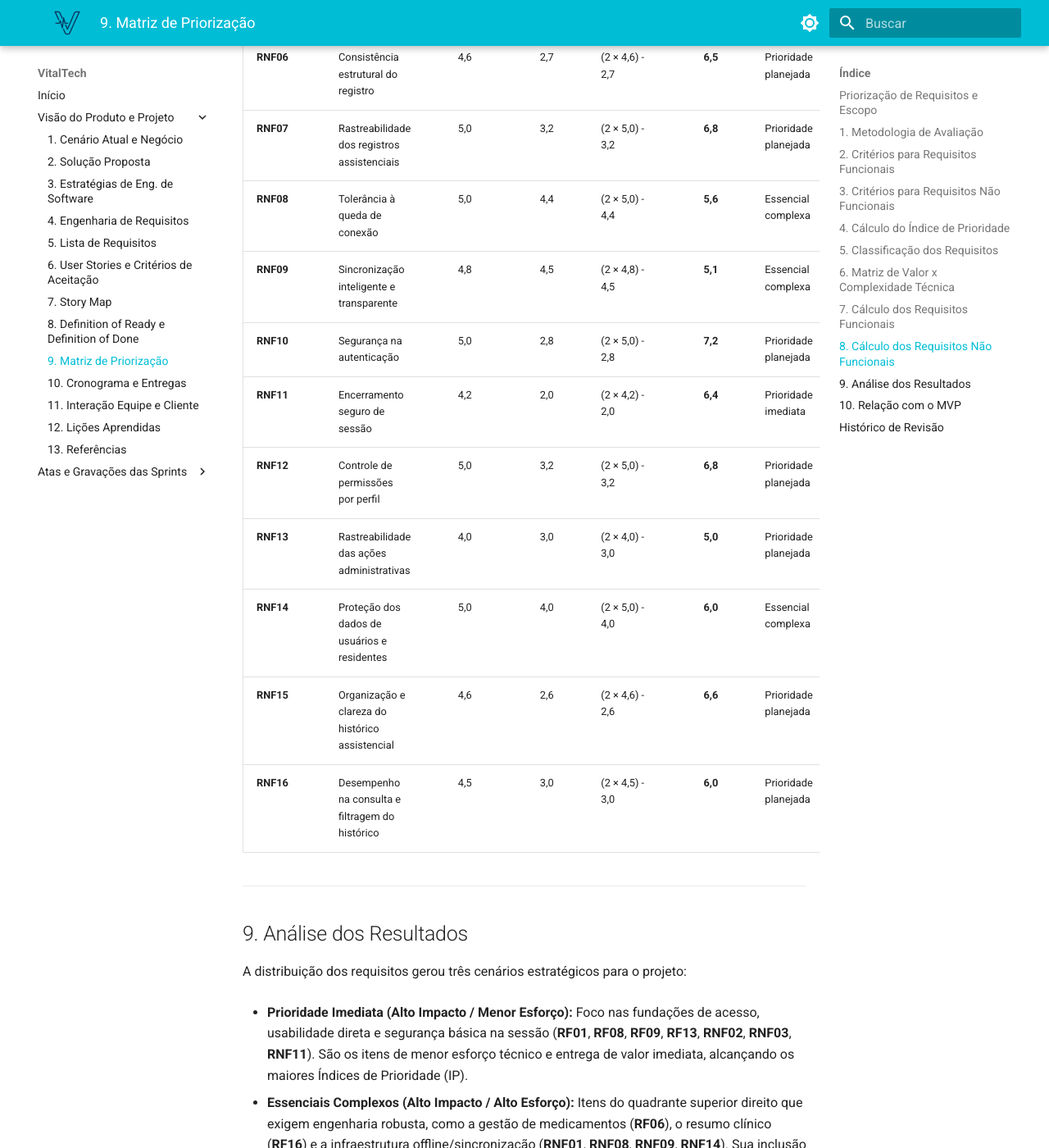
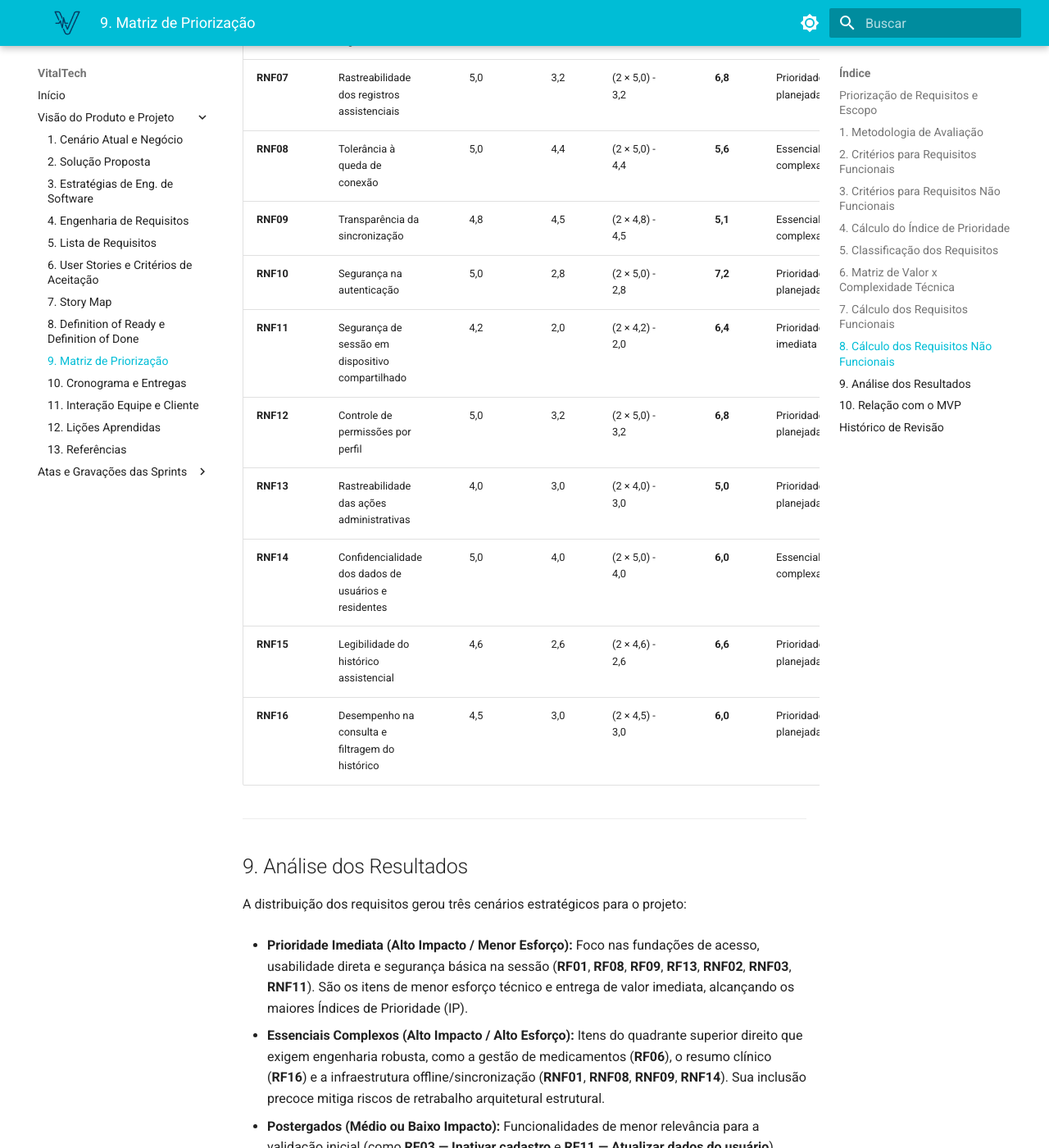
Before and after one commit to mdsreq-fga-unb/REQ-2026.1-T01-VitalTech, an MkDocs documentation site: the page built from docs/visao/priorizacao.md, in a window 1280 px wide and 1400 px high, scrolled down 9113 px. Shown: the whole window at 82% size. Built offline with MkDocs 1.6.1 and Material for MkDocs 9.7.7, drawn with Linux system fonts in a browser that asks for light colours; some of the changed text lies outside the part shown.

Commit message:
fix(docs): alinha nomes dos RNFs na priorizacao

```diff
--- a/docs/visao/priorizacao.md
+++ b/docs/visao/priorizacao.md
@@ -210,13 +210,13 @@ A matriz abaixo apresenta a distribuição visual dos Requisitos Funcionais e N
 | **RNF06** | Consistência estrutural do registro | 4,6 | 2,7 | (2 × 4,6) - 2,7 | **6,5** | Prioridade planejada | Sim |
 | **RNF07** | Rastreabilidade dos registros assistenciais | 5,0 | 3,2 | (2 × 5,0) - 3,2 | **6,8** | Prioridade planejada | Sim |
 | **RNF08** | Tolerância à queda de conexão | 5,0 | 4,4 | (2 × 5,0) - 4,4 | **5,6** | Essencial complexa | **Sim** |
-| **RNF09** | Sincronização inteligente e transparente | 4,8 | 4,5 | (2 × 4,8) - 4,5 | **5,1** | Essencial complexa | **Sim** |
+| **RNF09** | Transparência da sincronização | 4,8 | 4,5 | (2 × 4,8) - 4,5 | **5,1** | Essencial complexa | **Sim** |
 | **RNF10** | Segurança na autenticação | 5,0 | 2,8 | (2 × 5,0) - 2,8 | **7,2** | Prioridade planejada | Sim |
-| **RNF11** | Encerramento seguro de sessão | 4,2 | 2,0 | (2 × 4,2) - 2,0 | **6,4** | Prioridade imediata | Sim |
+| **RNF11** | Segurança de sessão em dispositivo compartilhado | 4,2 | 2,0 | (2 × 4,2) - 2,0 | **6,4** | Prioridade imediata | Sim |
 | **RNF12** | Controle de permissões por perfil | 5,0 | 3,2 | (2 × 5,0) - 3,2 | **6,8** | Prioridade planejada | Sim |
 | **RNF13** | Rastreabilidade das ações administrativas | 4,0 | 3,0 | (2 × 4,0) - 3,0 | **5,0** | Prioridade planejada | Sim |
-| **RNF14** | Proteção dos dados de usuários e residentes | 5,0 | 4,0 | (2 × 5,0) - 4,0 | **6,0** | Essencial complexa | Sim |
-| **RNF15** | Organização e clareza do histórico assistencial | 4,6 | 2,6 | (2 × 4,6) - 2,6 | **6,6** | Prioridade planejada | Sim |
+| **RNF14** | Confidencialidade dos dados de usuários e residentes | 5,0 | 4,0 | (2 × 5,0) - 4,0 | **6,0** | Essencial complexa | Sim |
+| **RNF15** | Legibilidade do histórico assistencial | 4,6 | 2,6 | (2 × 4,6) - 2,6 | **6,6** | Prioridade planejada | Sim |
 | **RNF16** | Desempenho na consulta e filtragem do histórico | 4,5 | 3,0 | (2 × 4,5) - 3,0 | **6,0** | Prioridade planejada | Sim |
 
 ---
```
Also changed, not shown: other parts of docs/visao/priorizacao.md (+1 -0 lines).
